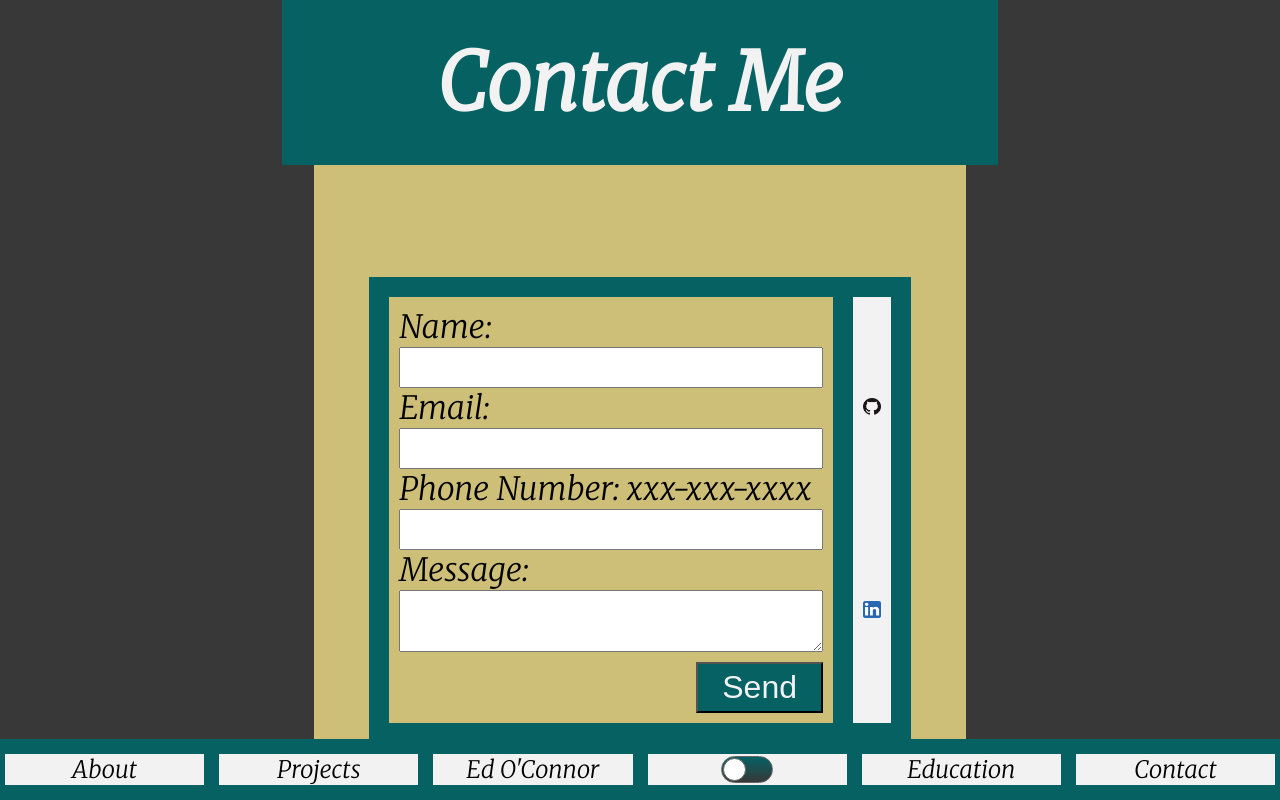
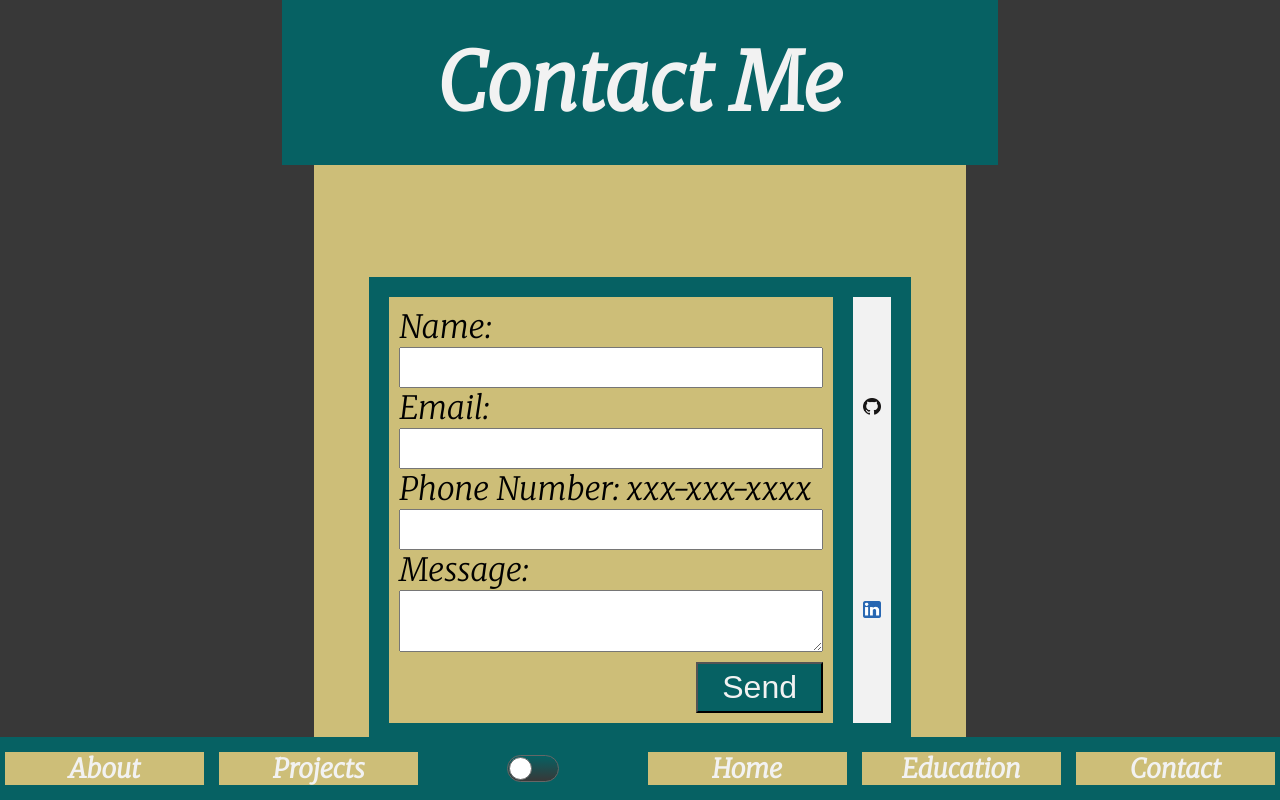
Before and after one commit to ejoc1103/portfolio, a Next.js app: page /contact in a window 1280 px wide. Shown: the top 800 px of the page. Built offline with nearby package versions, Linux system fonts and the light colour scheme.

Commit message:
Preparing to work on readMe

```diff
--- a/components/Navbar.js
+++ b/components/Navbar.js
@@ -21,9 +21,19 @@ const Container = styled.div`
 
 const NavSection = styled.div`
   display: grid;
-  background-color: ${({ theme }) => theme.textOne};
+  background-color: ${({ theme }) => theme.thirdColor};
   border: 5px solid ${({ theme }) => theme.primaryColor};
-  color: ${({ theme }) => theme.textTwo};
+  font-size: 1.5em;
+  justify-content: center;
+  align-content: center;
+`;
+const NavA = styled.a`
+  color: ${({ theme }) => theme.textOne};
+  font-weight: 800;
+  font-size: 1.1em;
+`;
+const ToggleSection = styled.div`
+  display: grid;
   font-size: 1.5em;
   justify-content: center;
   align-content: center;
@@ -34,33 +44,31 @@ export default function Navbar() {
   return (
     <Container>
       <NavSection>
-        <Link href='/about'>
-          <a>About</a>
+        <Link href='/about' passHref>
+          <NavA>About</NavA>
         </Link>
       </NavSection>
       <NavSection>
-        <Link href='/projects'>
-          <a>Projects</a>
+        <Link href='/projects' passHref>
+          <NavA>Projects</NavA>
+        </Link>
+      </NavSection>
+      <ToggleSection>
+        <Toggle isActive={id === 'fun'} onToggle={setTheme} />
+      </ToggleSection>
+      <NavSection>
+        <Link href='/' passHref>
+          <NavA>Home</NavA>
         </Link>
       </NavSection>
       <NavSection>
-        <Link href='/'>
-          <a>{`Ed O'Connor`}</a>
+        <Link href='/education' passHref>
+          <NavA>Education</NavA>
         </Link>
       </NavSection>
       <NavSection>
-        <div>
-          <Toggle isActive={id === 'fun'} onToggle={setTheme} />
-        </div>
-      </NavSection>
-      <NavSection>
-        <Link href='/education'>
-          <a>Education</a>
-        </Link>
-      </NavSection>
-      <NavSection>
-        <Link href='/contact'>
-          <a>Contact</a>
+        <Link href='/contact' passHref>
+          <NavA>Contact</NavA>
         </Link>
       </NavSection>
     </Container>
--- a/pages/about.js
+++ b/pages/about.js
@@ -163,7 +163,6 @@ export default function About() {
       },
     },
   };
-  console.log(toggleStory);
   return (
     <ContainerStyled key='c1'>
       <HeaderStyled key='h1'>
```
Also changed, not shown: 1 other file (tests, documents, lock files or other folders).
